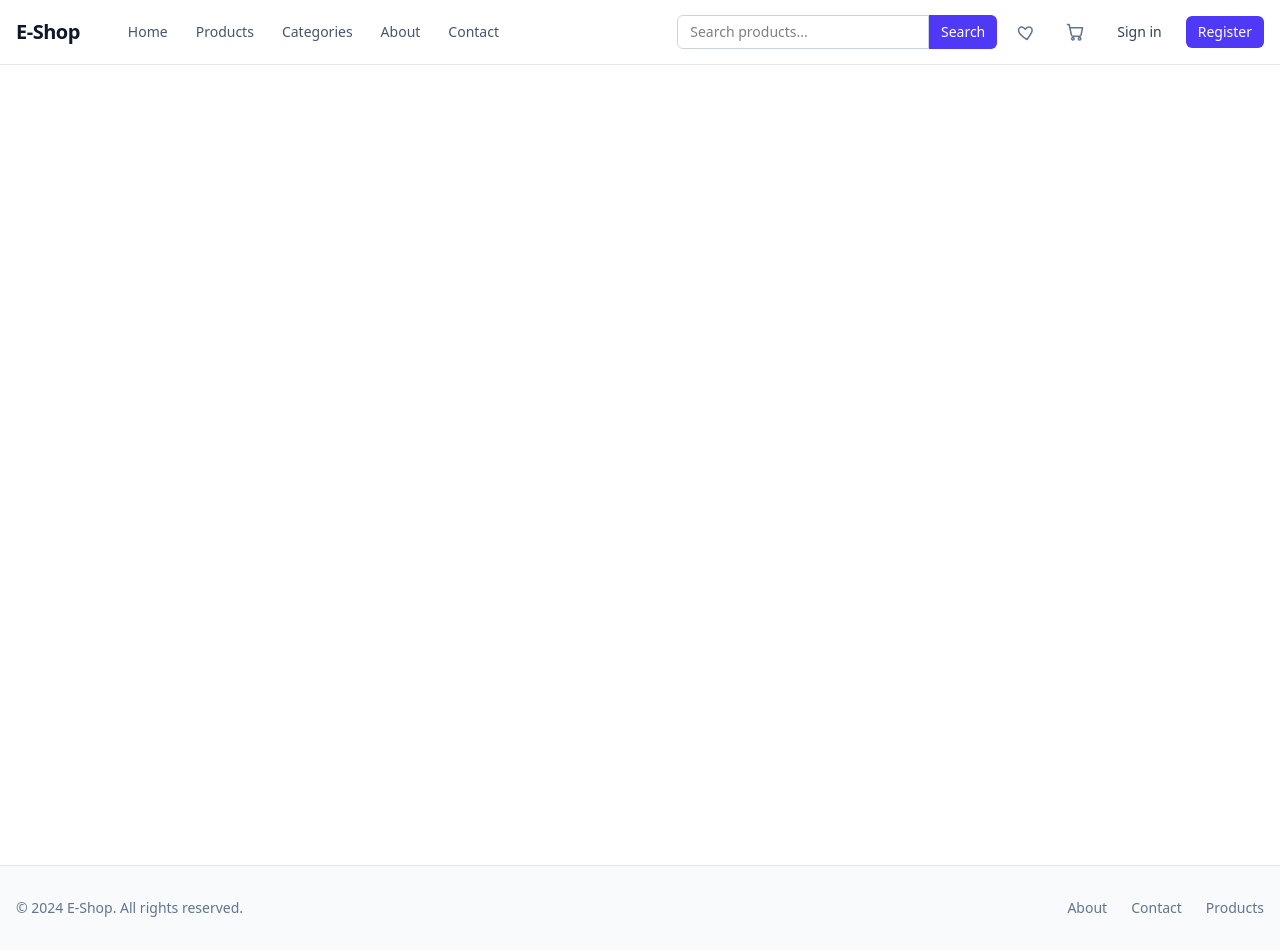
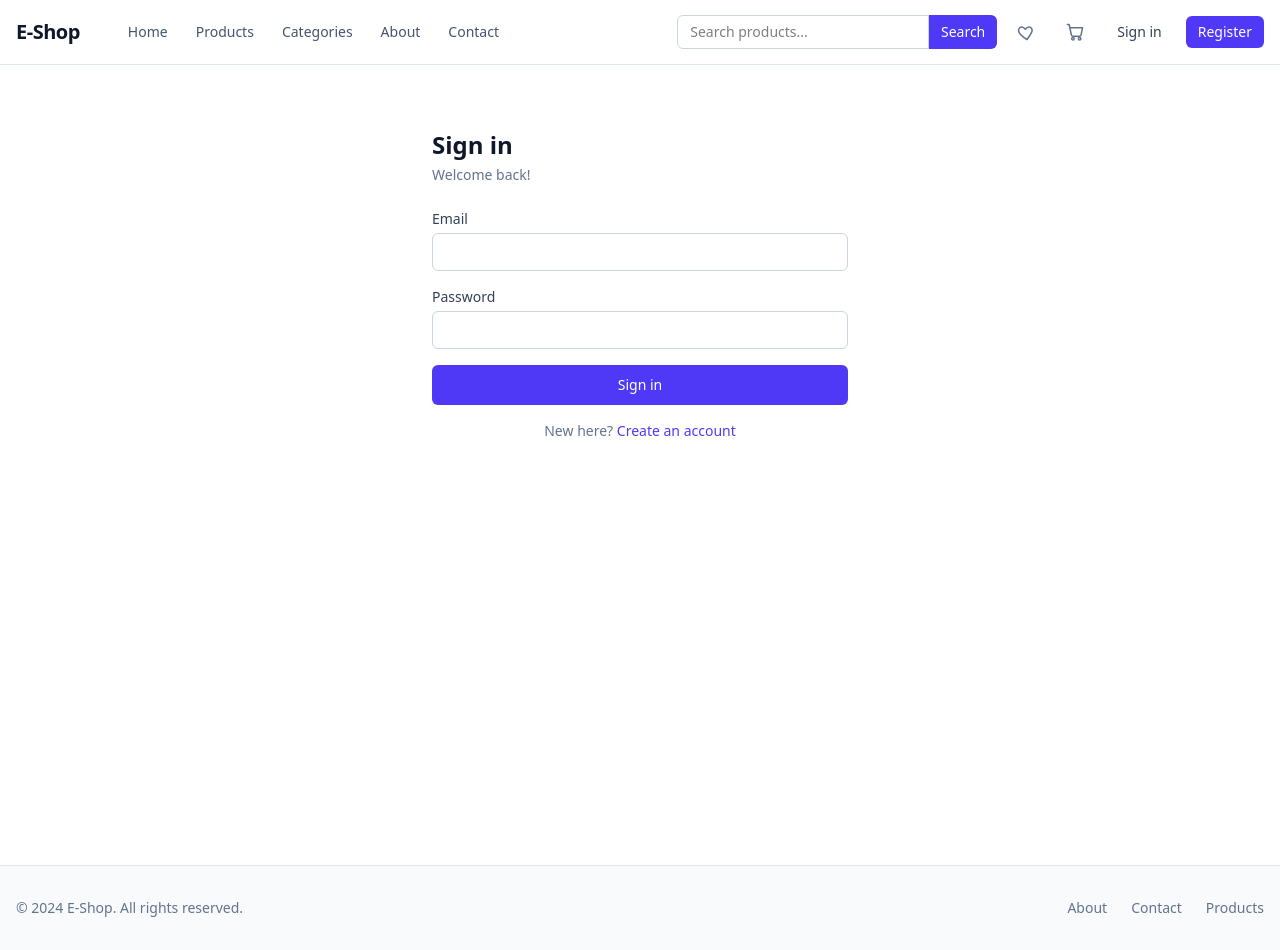
Before and after one commit to sarahibrahim0/E-Commerce, an Angular app: page /login in a window 1280 px wide. Built offline with nearby package versions, Linux system fonts and the light colour scheme.

Commit message:
feat: add login page

```diff
--- /dev/null
+++ b/src/app/auth/login/login.component.html
@@ -0,0 +1,39 @@
+<div class="mx-auto max-w-md px-4 py-16">
+  <h1 class="text-2xl font-bold text-slate-900">Sign in</h1>
+  <p class="mt-1 text-sm text-slate-500">Welcome back!</p>
+
+  @if (auth.error(); as err) {
+    <p class="mt-4 rounded-md bg-rose-50 p-3 text-sm text-rose-700">{{ err }}</p>
+  }
+
+  <form class="mt-6 space-y-4" (ngSubmit)="submit()">
+    <div>
+      <label for="email" class="block text-sm font-medium text-slate-700">Email</label>
+      <input
+        id="email" name="email" type="email" required autocomplete="email"
+        [value]="email()" (input)="email.set($any($event.target).value)"
+        class="mt-1 w-full rounded-md border border-slate-300 px-3 py-2 text-sm outline-none focus:border-indigo-500"
+      />
+    </div>
+    <div>
+      <label for="password" class="block text-sm font-medium text-slate-700">Password</label>
+      <input
+        id="password" name="password" type="password" required autocomplete="current-password"
+        [value]="password()" (input)="password.set($any($event.target).value)"
+        class="mt-1 w-full rounded-md border border-slate-300 px-3 py-2 text-sm outline-none focus:border-indigo-500"
+      />
+    </div>
+    <button
+      type="submit"
+      data-testid="login-submit"
+      [disabled]="auth.loading()"
+      class="w-full rounded-md bg-indigo-600 px-4 py-2.5 text-sm font-medium text-white hover:bg-indigo-700 disabled:opacity-50"
+    >
+      {{ auth.loading() ? 'Signing in...' : 'Sign in' }}
+    </button>
+  </form>
+
+  <p class="mt-4 text-center text-sm text-slate-500">
+    New here? <a routerLink="/register" class="font-medium text-indigo-600">Create an account</a>
+  </p>
+</div>
--- a/src/app/auth/login/login.component.ts
+++ b/src/app/auth/login/login.component.ts
@@ -1,8 +1,32 @@
-import { Component } from '@angular/core';
+import { Component, inject, signal } from '@angular/core';
+import { FormsModule } from '@angular/forms';
+import { ActivatedRoute, Router, RouterLink } from '@angular/router';
+import { AuthStore } from '../../core/stores/auth.store';
 
 @Component({
   selector: 'app-login',
   standalone: true,
-  template: '',
+  imports: [FormsModule, RouterLink],
+  templateUrl: './login.component.html',
+  styleUrl: './login.component.scss',
 })
-export class LoginComponent {}
+export class LoginComponent {
+  protected readonly auth = inject(AuthStore);
+
+  readonly email = signal('');
+  readonly password = signal('');
+
+  private route = inject(ActivatedRoute);
+  private router = inject(Router);
+
+  async submit(): Promise<void> {
+    if (!this.email().trim() || !this.password()) return;
+    try {
+      await this.auth.login(this.email().trim(), this.password());
+      const returnUrl = this.route.snapshot.queryParamMap.get('returnUrl') || '/';
+      await this.router.navigateByUrl(returnUrl);
+    } catch {
+      // error surfaced via auth.error()
+    }
+  }
+}
--- a/src/app/core/stores/auth.store.ts
+++ b/src/app/core/stores/auth.store.ts
@@ -1,5 +1,6 @@
 import { Injectable, computed, inject, signal } from '@angular/core';
 import { firstValueFrom } from 'rxjs';
+import { switchMap, tap } from 'rxjs/operators';
 import { User } from '../models';
 import { AuthService } from '../services/auth.service';
 import { normalizeApiError } from '../services/api-error';
@@ -21,12 +22,18 @@ export class AuthStore {
     this.loading.set(true);
     this.error.set(null);
     try {
-      const res = await firstValueFrom(this.auth.login(email, password));
-      this.token.set(res.token);
-      this.userId.set(res.id);
-      localStorage.setItem('ecom.token', res.token);
-      localStorage.setItem('ecom.userId', res.id);
-      await this.loadUser();
+      await firstValueFrom(
+        this.auth.login(email, password).pipe(
+          tap((res) => {
+            this.token.set(res.token);
+            this.userId.set(res.id);
+            localStorage.setItem('ecom.token', res.token);
+            localStorage.setItem('ecom.userId', res.id);
+          }),
+          switchMap((res) => this.auth.me(res.id)),
+          tap((user) => this.user.set(user)),
+        ),
+      );
     } catch (err) {
       this.error.set(normalizeApiError(err).message);
       throw err;
```
Also changed, not shown: src/app/auth/login/login.component.scss (added), 1 other file (tests, documents, lock files or other folders).
